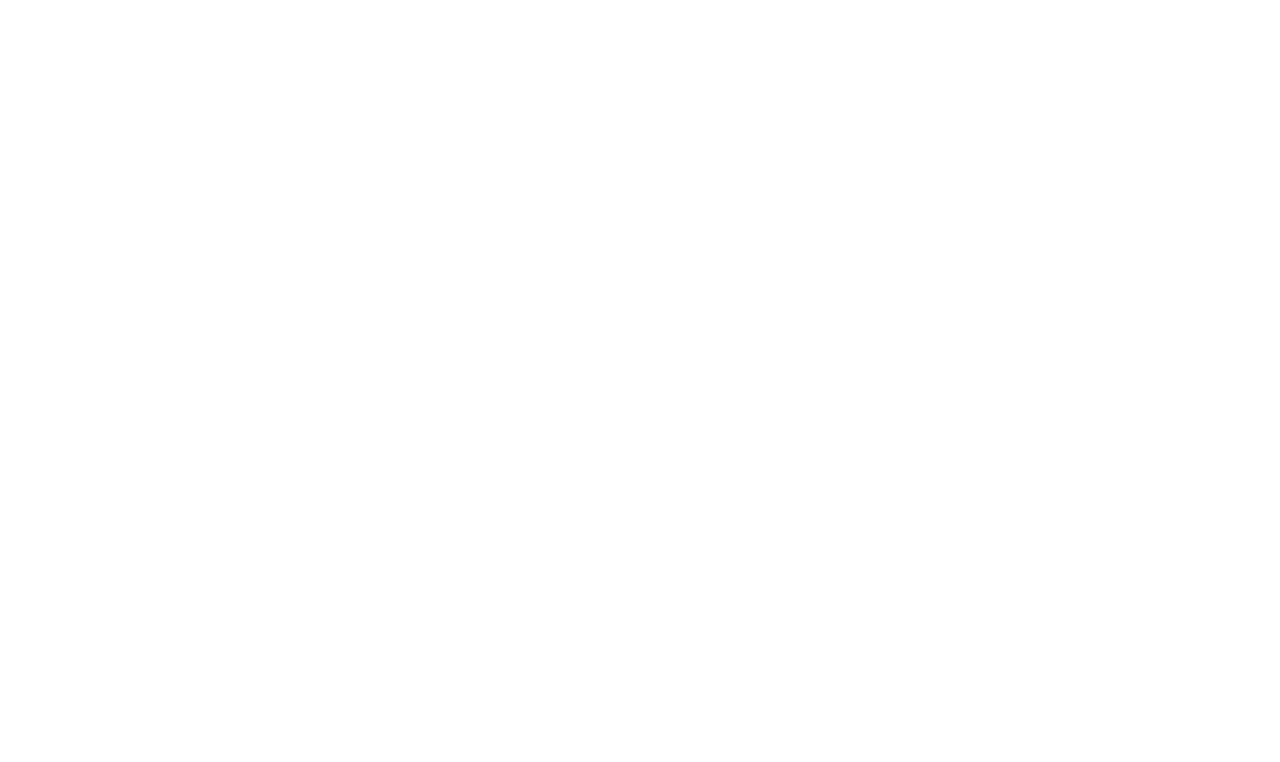
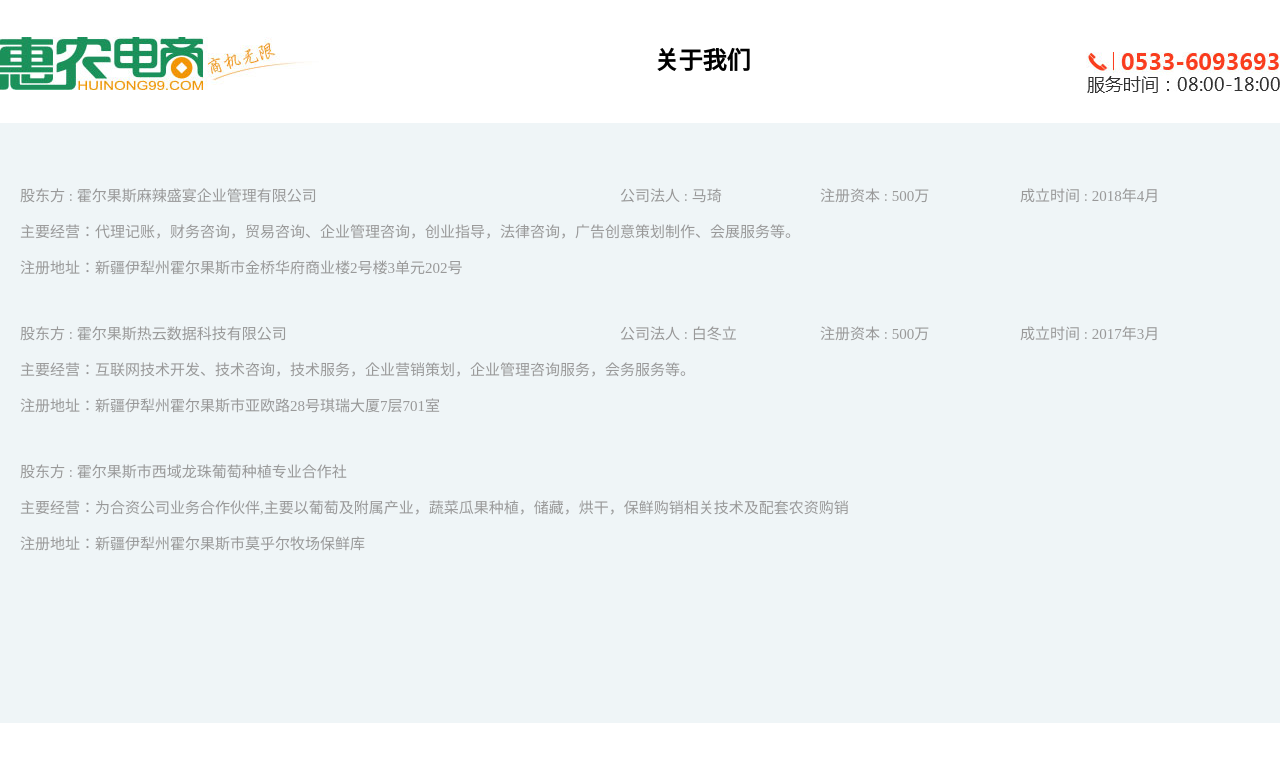
Before and after one commit to scc111/benefit-farmers-service, a Vue app: page /about in a window 1280 px wide. Shown: the top 762 px of the page. Built offline with nearby package versions, Linux system fonts and the light colour scheme.

Commit message:
feat(): add about

```diff
--- /dev/null
+++ b/src/components/about/about.less
@@ -0,0 +1,77 @@
+.top-search{
+    height: 123px;
+    display: flex;
+    justify-content: space-between;
+    .logo{
+        padding: 37px 0 29px 0;
+    }
+    .title{
+        color: #000;
+        font-family: "宋体";
+        font-size: 24px;
+        width: 505px;
+        height: 123px;
+        line-height: 123px;
+        text-align: center;
+        font-weight: 800;
+    }
+    .tel{
+        padding: 52px 0 25px 0;
+        img{
+            border: 0;
+        }
+    }
+}
+.title-introduce{
+    font-size: 16px;
+    line-height: 30px;
+    text-indent: 2em;
+}
+.content{
+    .content-title{
+        font-size: 20px;
+        font-weight: 600;
+    }
+    .showimg{
+        width: 100%;
+        text-align: center;
+        .dryFruitImg{
+            width: 502px;
+            height: 310px;
+        }
+    }
+    .content-text{
+        font-size: 16px;
+        line-height: 30px;
+        text-indent: 2em;
+    }
+}
+.shareholder{
+    width: 1280px;
+    height: calc(~"100% - 123px");
+    height: 600px;
+    margin: 0 auto;
+    box-sizing: border-box;
+    background: #eff5f7;
+    padding: 20px;
+    padding-top: 30px;
+    .company{
+        height: auto;
+        display: inline-block;
+        font-size: 15px;
+        color: #999;
+        line-height: 26px;
+        margin: 30px 0px 0 0;
+        span{
+            display: inline-block;
+            width: 200px;
+            margin-bottom: 10px;
+        }
+        .shareholder-name{
+            width: 600px;
+        }
+        p{
+            margin-bottom: 10px;
+        }
+    }
+}
--- /dev/null
+++ b/src/components/about/about.vue
@@ -0,0 +1,75 @@
+<template>
+  <div class="container-box">
+    <div class="top-search">
+      <div class="logo">
+        <a href="/">
+          <img src="./../../assets/logo.jpg"
+               alt="农产品交易网">
+        </a>
+      </div>
+      <div class="title">
+        关于我们
+      </div>
+      <div class="tel">
+        <img src="./../../assets/tel.jpg"
+             alt="联系电话">
+      </div>
+    </div>
+    <div class="shareholder">
+      <div class="company"
+           v-for="(item,index) of companyList"
+           :key="index">
+        <span class="shareholder-name">股东方 : {{item.name}}</span>
+        <span>{{item.person}}</span>
+        <span>{{item.cost}}</span>
+        <span>{{item.date}}</span>
+        <p>主要经营：{{item.management}}</p>
+        <p>注册地址：{{item.place}}</p>
+      </div>
+    </div>
+  </div>
+</template>
+
+<script>
+export default {
+  components: {},
+  props: {},
+  data() {
+    return {
+      companyList: [
+        {
+          name: '霍尔果斯麻辣盛宴企业管理有限公司',
+          person: '公司法人 : 马琦',
+          date: '成立时间 : 2018年4月',
+          cost: '注册资本 : 500万',
+          management:
+            '代理记账，财务咨询，贸易咨询、企业管理咨询，创业指导，法律咨询，广告创意策划制作、会展服务等。',
+          place: '新疆伊犁州霍尔果斯市金桥华府商业楼2号楼3单元202号'
+        },
+        {
+          name: '霍尔果斯热云数据科技有限公司',
+          person: '公司法人 : 白冬立',
+          date: '成立时间 : 2017年3月',
+          cost: '注册资本 : 500万',
+          management:
+            '互联网技术开发、技术咨询，技术服务，企业营销策划，企业管理咨询服务，会务服务等。',
+          place: '新疆伊犁州霍尔果斯市亚欧路28号琪瑞大厦7层701室'
+        },
+        {
+          name: '霍尔果斯市西域龙珠葡萄种植专业合作社',
+          person: '',
+          management:
+            '为合资公司业务合作伙伴,主要以葡萄及附属产业，蔬菜瓜果种植，储藏，烘干，保鲜购销相关技术及配套农资购销',
+          place: '新疆伊犁州霍尔果斯市莫乎尔牧场保鲜库'
+        }
+      ]
+    }
+  },
+  computed: {},
+  mounted() {},
+  methods: {}
+}
+</script>
+<style lang='less' scoped>
+@import './about.less';
+</style>
--- a/src/components/banner/main-index.vue
+++ b/src/components/banner/main-index.vue
@@ -9,7 +9,7 @@
           <li v-for="(item,index) of verticalNavList"
               :key="index">
             <span :class="item.class"></span>
-            <a :href="item.url">{{item.name}}</a>
+            <router-link :to='item.url||""'>{{item.name}}</router-link>
           </li>
         </ul>
       </div>
@@ -20,6 +20,7 @@
           <li v-for="(item,index) of centerNavList"
               :key="index">
             <a :class="item.class"
+               @click.prevent="item.key==='about'?goAbout():''"
                href="">{{item.name}}</a>
           </li>
         </ul>
@@ -57,25 +58,20 @@
       centerNavList: [
         { name: '首页', key: 'sy', class: 'ahover' },
         { name: '产品特色', key: 'cpts', class: '' },
-        { name: '公司新闻', key: 'gsxw', class: '' },
+        { name: '关于我们', key: 'about', class: '' },
         { name: '建站', key: 'jz', class: '' },
         { name: '下载区', key: 'xzq', class: '' }
-        // {name:'惠农联盟',key:'hnlm',class:''},
-        // {name:'商家.商铺',key:'sj',class:''},
-        // {name:'供应',key:'gy',class:''},
-        // {name:'求购',key:'qg',class:''},
-        // {name:'价格',key:'jg',class:''},
-        // {name:'三农天地',key:'sntd',class:''},
-        // {name:'商讯',key:'sx',class:'active'},
-        // {name:'建站',key:'jz',class:'active'},
-        // {name:'微信建设',key:'wxjs',class:'active'},
-        // {name:'会员服务',key:'hyfw',class:'active'}
       ],
       bannerSrc: [
         { src: require('./../../assets/banner.png') },
         { src: require('./../../assets/banner.png') },
         { src: require('./../../assets/banner.png') }
       ]
+    }
+  },
+  methods: {
+    goAbout() {
+      this.$router.push({ name: 'about' })
     }
   }
 }
--- a/src/components/footer/footer-index.less
+++ b/src/components/footer/footer-index.less
@@ -71,29 +71,3 @@
         }
     }
 }
-.shareholder{
-    width: 1280px;
-    margin: 0 auto;
-    box-sizing: border-box;
-    background: #eff5f7;
-    padding: 20px;
-    padding-top: 0;
-    .company{
-        height: auto;
-        display: inline-block;
-        font-size: 13px;
-        line-height: 26px;
-        margin: 10px 0px 0 0;
-        span{
-            display: inline-block;
-            width: 200px;
-            margin-bottom: 10px;
-        }
-        .shareholder-name{
-            width: 350px;
-        }
-        p{
-            margin-bottom: 10px;
-        }
-    }
-}
--- a/src/components/footer/footer-index.vue
+++ b/src/components/footer/footer-index.vue
@@ -1,17 +1,5 @@
 <template>
   <div>
-    <div class="shareholder">
-      <div class="company"
-           v-for="(item,index) of companyList"
-           :key="index">
-        <span class="shareholder-name">股东方 : {{item.name}}</span>
-        <span>{{item.person}}</span>
-        <span>{{item.cost}}</span>
-        <span>{{item.date}}</span>
-        <p>主要经营：{{item.management}}</p>
-        <p>注册地址：{{item.place}}</p>
-      </div>
-    </div>
     <div class="footer">
       <div class="email">
         <div class="email-l">
@@ -37,19 +25,6 @@
                alt="">
           鲁公网安备 37030302000038号</a>
       </div>
-      <!-- <div class="text-c">
-      <a href=""><img src="./../../assets/p1.jpg" alt=""></a>
-      <a href=""><img src="./../../assets/p2.gif" alt=""></a>
-      <a href=""><img src="./../../assets/p3.jpg" alt=""></a>
-      <a href=""><img src="./../../assets/p4.jpg" alt=""></a>
-      <a href=""><img src="./../../assets/p5.jpg" alt=""></a>
-    </div>
-      <div class="text-c">
-      <a href=""><img src="./../../assets/p6.gif" alt=""></a>
-      <a href=""><img src="./../../assets/p7.gif" alt=""></a>
-      <a href=""><img src="./../../assets/p8.gif" alt=""></a>
-      <a href=""><img src="./../../assets/p9.gif" alt=""></a>
-    </div> -->
     </div>
   </div>
 </template>
@@ -71,33 +46,6 @@
         '版权声明',
         '合作伙伴'
       ],
-      companyList: [
-        {
-          name: '霍尔果斯麻辣盛宴企业管理有限公司',
-          person: '公司法人 : 马琦',
-          date: '成立时间 : 2018年4月',
-          cost: '注册资本 : 500万',
-          management:
-            '代理记账，财务咨询，贸易咨询、企业管理咨询，创业指导，法律咨询，广告创意策划制作、会展服务等。',
-          place: '新疆伊犁州霍尔果斯市金桥华府商业楼2号楼3单元202号'
-        },
-        {
-          name: '霍尔果斯热云数据科技有限公司',
-          person: '公司法人 : 白冬立',
-          date: '成立时间 : 2017年3月',
-          cost: '注册资本 : 500万',
-          management:
-            '互联网技术开发、技术咨询，技术服务，企业营销策划，企业管理咨询服务，会务服务等。',
-          place: '新疆伊犁州霍尔果斯市亚欧路28号琪瑞大厦7层701室'
-        },
-        {
-          name: '霍尔果斯市西域龙珠葡萄种植专业合作社',
-          person: '',
-          management:
-            '为合资公司业务合作伙伴,主要以葡萄及附属产业，蔬菜瓜果种植，储藏，烘干，保鲜购销相关技术及配套农资购销',
-          place: '新疆伊犁州霍尔果斯市莫乎尔牧场保鲜库'
-        }
-      ]
     }
   }
 }
--- a/src/components/main/index.vue
+++ b/src/components/main/index.vue
@@ -30,7 +30,7 @@
   },
   data() {
     return {}
-  }
+  },
 }
 </script>
 
--- a/src/components/table/table-list.vue
+++ b/src/components/table/table-list.vue
@@ -28,7 +28,6 @@
               <span class="w100">{{item.date}}</span>
               <span class="w150">购买人 : {{item.user}}</span>
               <span>购买产品 : {{item.name}}</span>
-              <!-- <span class="w85 color">{{item.price}}</span> -->
             </li>
           </ul>
           <ul>
@@ -76,7 +75,6 @@
           date: '2019-12-10',
           name: '北疆红枣,葡萄干,野生核桃',
           user: '陈女士',
-          //   price: '30元/公斤,38元/公斤,30元/公斤',
           class: ''
         },
         {
@@ -138,6 +136,9 @@
         this.$refs.tableSelf.scrollTop = 0
       }
     }, 800)
+  },
+  beforeDestroy() {
+    clearInterval(this.timer)
   }
 }
 </script>
--- a/src/router/index.js
+++ b/src/router/index.js
@@ -2,6 +2,7 @@
 import Router from 'vue-router'
 const index = () => import("@/components/main/index")
 const dryFruitDetail = () => import("@/components/detail/dryFruit.vue")
+const about = () => import("@/components/about/about.vue")
 
 
 Vue.use(Router)
@@ -13,14 +14,16 @@
       path: '/',
       name: 'index',
       component: index,
-      // children: [
-      //   { path: 'dryFruitDetail', name: 'dryFruitDetail', component: dryFruitDetail }
-      // ]
     },
     {
       path: '/dryFruitDetail',
       name: 'dryFruitDetail',
       component: dryFruitDetail
+    },
+    {
+      path: '/about',
+      name: 'about',
+      component: about
     }
   ]
 })
```
